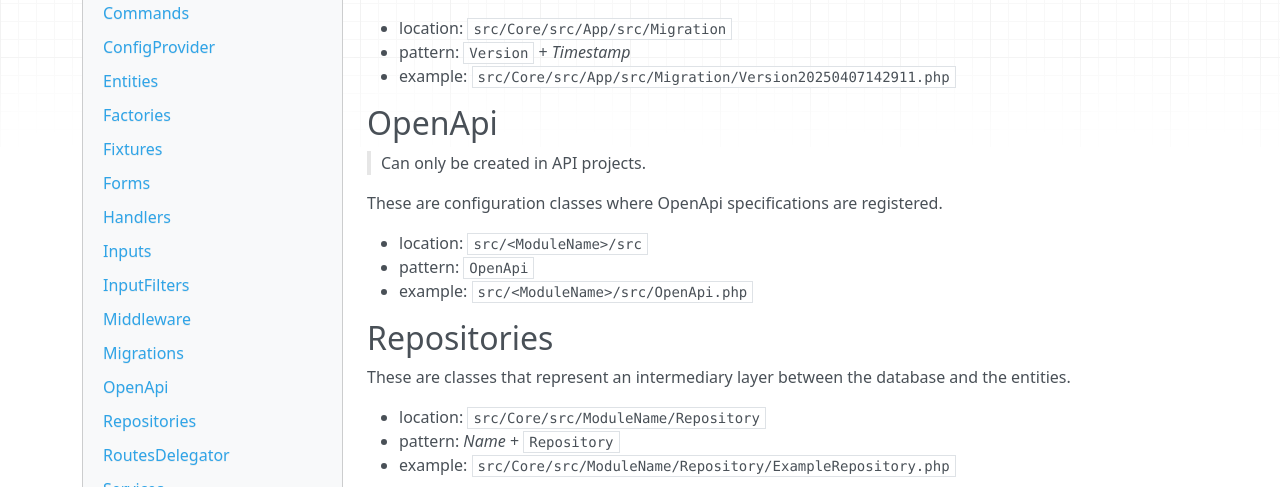
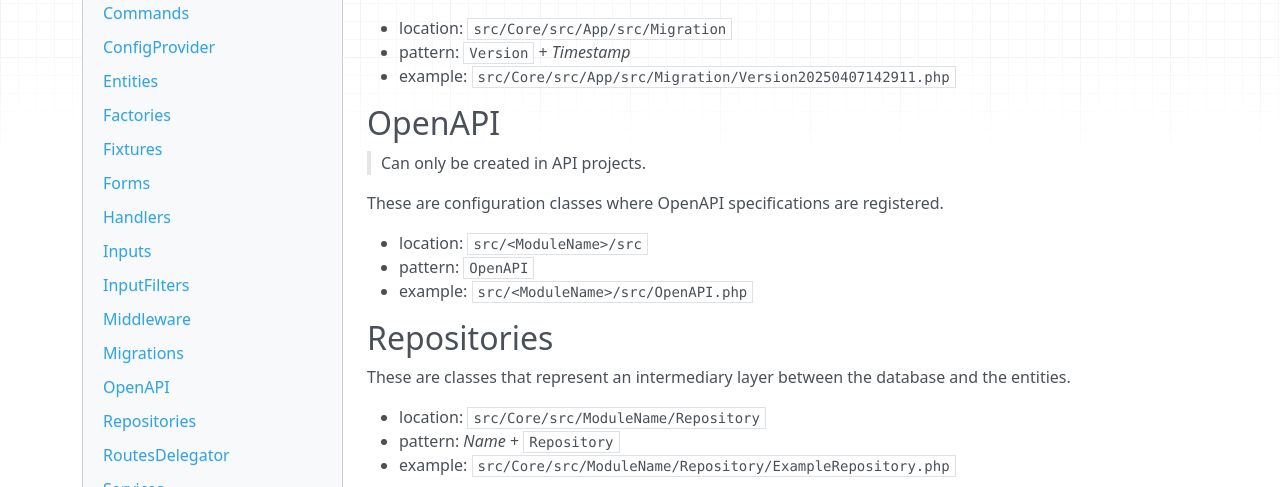
Before and after one commit to dotkernel/dot-maker, an MkDocs documentation site: the page built from docs/book/v2/naming-standards.md, in a window 1280 px wide and 900 px high, scrolled down 3407 px. Shown: the part 159-646 px from the top of the window. Built offline with MkDocs 1.6.1, drawn with Linux system fonts in a browser that asks for light colours; nearby versions of some CDN libraries.

```diff
--- a/docs/book/v2/naming-standards.md
+++ b/docs/book/v2/naming-standards.md
@@ -160,15 +160,15 @@ These are classes used to modify the database schema.
 - pattern: `Version` + _Timestamp_
 - example: `src/Core/src/App/src/Migration/Version20250407142911.php`
 
-## OpenApi
+## OpenAPI
 
 > Can only be created in API projects.
 
-These are configuration classes where OpenApi specifications are registered.
+These are configuration classes where OpenAPI specifications are registered.
 
 - location: `src/<ModuleName>/src`
-- pattern: `OpenApi`
-- example: `src/<ModuleName>/src/OpenApi.php`
+- pattern: `OpenAPI`
+- example: `src/<ModuleName>/src/OpenAPI.php`
 
 ## Repositories
 
```
Also changed, not shown: docs/book/v2/component/module.md (+2 -1 lines).
